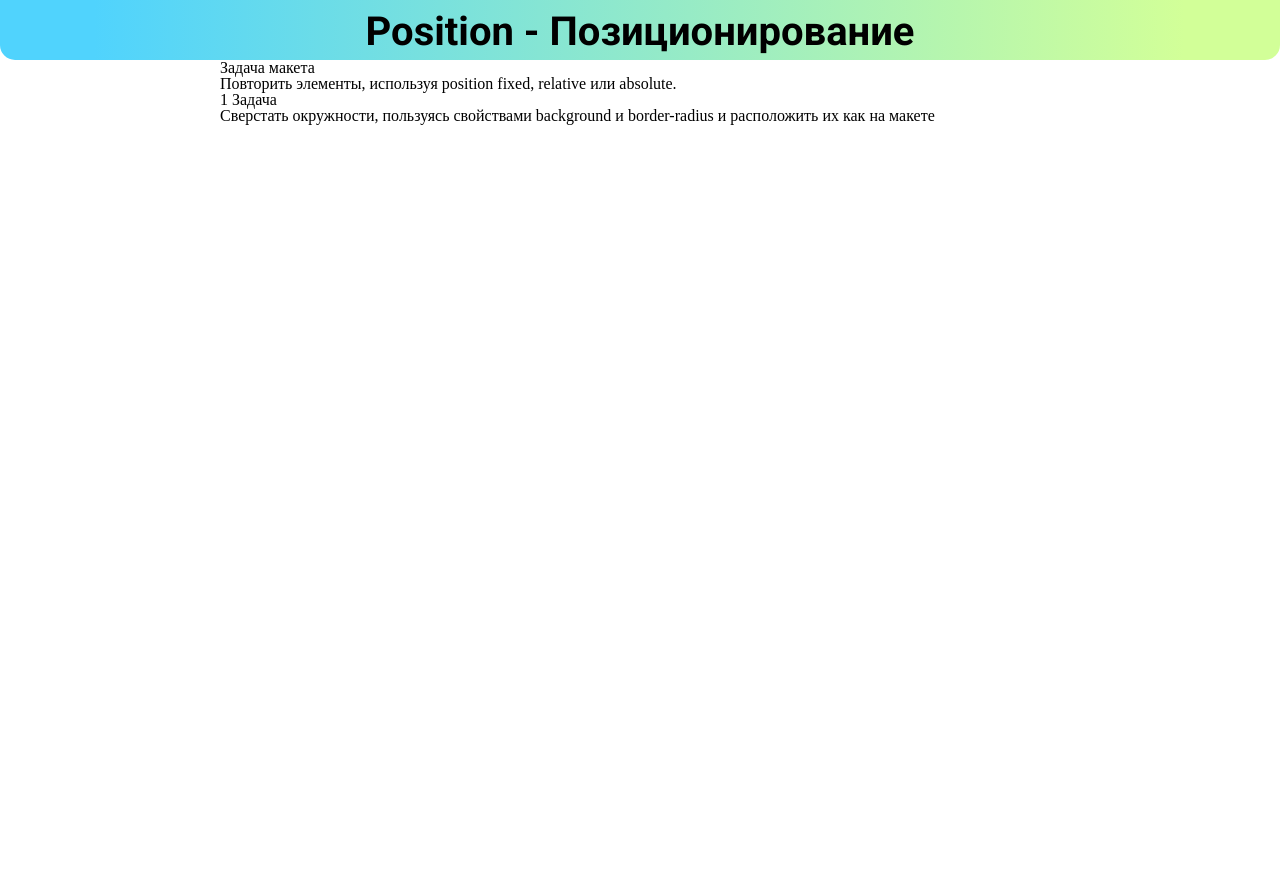
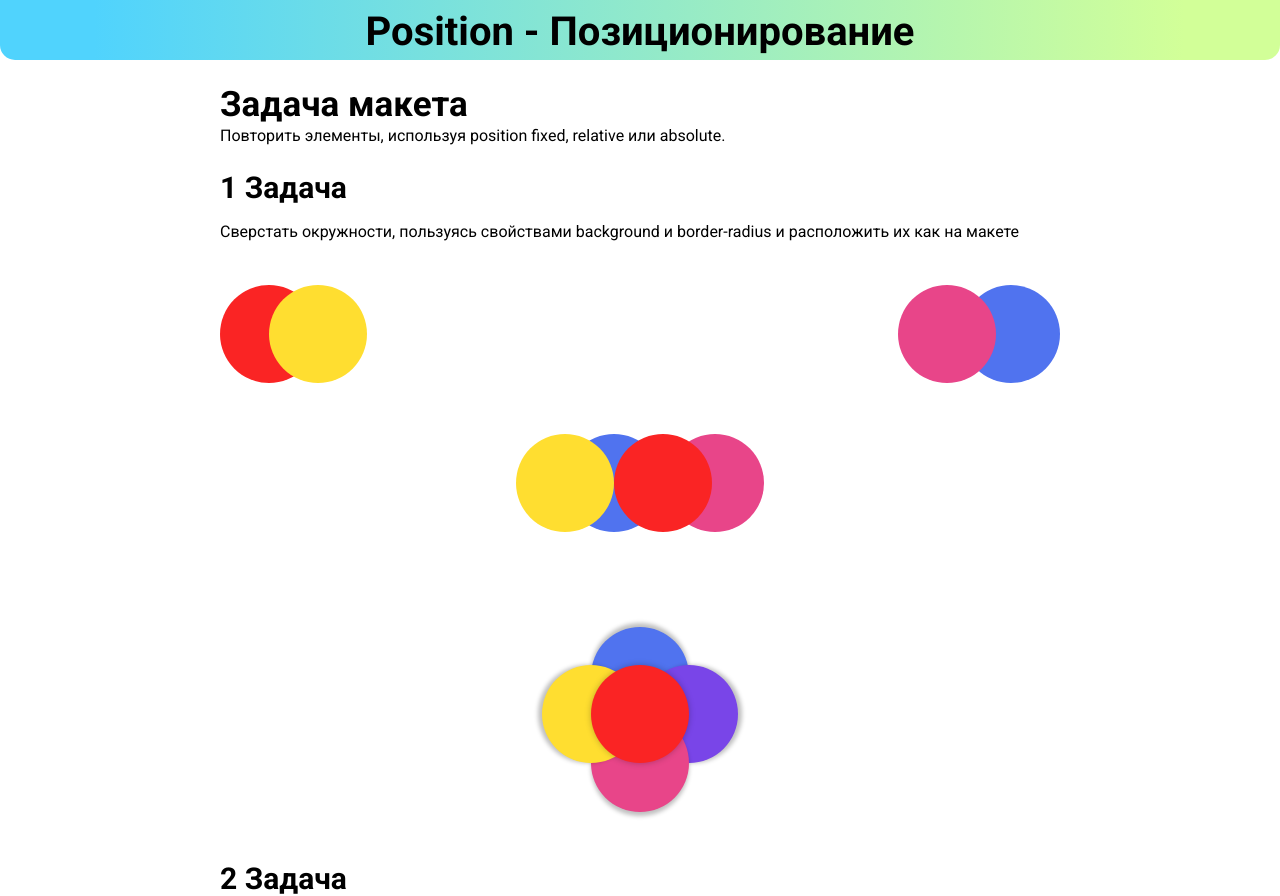
Before and after one commit to klevoDev/12-Position, a plain HTML site: page index.html in a window 1280 px wide. Before the commit the page ends 800 px from the top, so only its background shows below. Drawn offline with Linux system fonts and the light colour scheme.

Commit message:
add section task-one

```diff
--- a/css/style.css
+++ b/css/style.css
@@ -23,7 +23,18 @@
     color: #000000;
 }
 
+.text {
+    font-family: 'Roboto', sans-serif;
+    font-size: 16px;
+    line-height: 119%;
+}
 
+.title {
+    font-family: 'Roboto';
+    font-weight: 700;
+    font-size: 30px;
+    line-height: 117%;
+}
 
 
 
@@ -31,6 +42,8 @@
 .header {
     background: linear-gradient(90.16deg, #50D3FD 7.4%, #D2FF98 92.52%);
     border-radius: 0px 0px 15px 15px;
+
+    margin-bottom: 25px;
 }
 
 .header__logo {
@@ -50,12 +63,226 @@
 
 .task-one {}
 
-.container {}
+.task-one__subheading {
+    font-family: 'Roboto', sans-serif;
+    font-weight: 700;
+    font-size: 35px;
+    line-height: 117%;
+}
 
-.task-one__subheading {}
+.task-one__text {
+    margin-bottom: 25px;
+}
 
-.task-one__text {}
+.task-one__title {
+    margin-bottom: 17px;
+}
 
-.text {}
+.task-one__desc {
+    margin-bottom: 44px;
+}
 
-.task-one__title {}
+
+
+.task-one__circle {
+    position: relative;
+
+    margin-bottom: 51px;
+}
+
+.range__red {
+    width: 98px;
+    height: 98px;
+    border-radius: 50px;
+
+    background: #FA2424;
+}
+
+.range__blue {
+    width: 98px;
+    height: 98px;
+    border-radius: 50px;
+
+    background: #5073EF;
+
+    position: absolute;
+    top: 0;
+    right: 0;
+}
+
+.task-one__circle::before {
+    content: '';
+
+    position: absolute;
+    width: 98px;
+    height: 98px;
+    border-radius: 50px;
+
+    top: 0;
+    left: 49px;
+    z-index: 1;
+
+    background: #FFDE30;
+}
+
+.task-one__circle::after {
+    content: '';
+
+    position: absolute;
+    width: 98px;
+    height: 98px;
+    border-radius: 50px;
+
+    top: 0;
+    right: 64px;
+    z-index: 1;
+
+    background: #E84589;
+}
+
+
+
+.task-one__circle-center {
+    position: relative;
+    max-width: 248px;
+    margin: 0 auto;
+
+    margin-bottom: 133px;
+}
+
+.range__yellow {
+    width: 98px;
+    height: 98px;
+    border-radius: 50px;
+
+    background: #FFDE30;
+}
+
+.task-one__circle-center::before {
+    content: '';
+
+    position: absolute;
+    top: 0;
+    left: 49px;
+    z-index: -1;
+
+    width: 98px;
+    height: 98px;
+    border-radius: 50px;
+
+    background: #5073EF;
+}
+
+.task-one__circle-center::after {
+    content: '';
+
+    position: absolute;
+    top: 0;
+    right: 52px;
+
+    width: 98px;
+    height: 98px;
+    border-radius: 50px;
+    background: #FA2424;
+}
+
+.range__vinous {
+    position: absolute;
+    top: 0;
+    right: 0;
+
+    width: 98px;
+    height: 98px;
+    border-radius: 50px;
+
+    background: #E84589;
+}
+
+
+
+.task-one__circle-rhombus {
+    position: relative;
+    max-width: 98px;
+    margin: 0 auto;
+
+    margin-bottom: 98px;
+}
+
+.range__red-center {
+    height: 98px;
+    border-radius: 50px;
+    background: #FA2424;
+
+    box-shadow: 0px 0px 6px rgba(0, 0, 0, 0.25);
+}
+
+.task-one__circle-rhombus::before {
+    content: '';
+
+    position: absolute;
+    top: 0;
+    right: 49px;
+
+    width: 98px;
+    height: 98px;
+    border-radius: 50px;
+    z-index: -1;
+
+    background: #FFDE30;
+    box-shadow: -4px 0px 4px rgba(0, 0, 0, 0.25);
+}
+
+.task-one__circle-rhombus::after {
+    content: '';
+
+    position: absolute;
+    top: 0;
+    left: 49px;
+    z-index: -3;
+
+    width: 98px;
+    height: 98px;
+    border-radius: 50px;
+
+    background: #7945E8;
+    box-shadow: 4px 0px 4px rgba(0, 0, 0, 0.25);
+}
+
+.range__red-center::before {
+    content: '';
+
+    bottom: 38px;
+    left: 0px;
+    z-index: -4;
+
+    position: absolute;
+    width: 98px;
+    height: 98px;
+    border-radius: 50px;
+
+    background: #5073EF;
+    box-shadow: 0px -4px 4px rgba(0, 0, 0, 0.25);
+}
+
+.range__red-center::after {
+    content: '';
+
+    top: 49px;
+    left: 0px;
+    z-index: -2;
+
+    position: absolute;
+    width: 98px;
+    height: 98px;
+    border-radius: 50px;
+
+    background: #E84589;
+    box-shadow: 0px 4px 4px rgba(0, 0, 0, 0.25);
+}
+
+
+
+
+
+
+/* почему margin-left упирает вправо впритык */
--- a/index.html
+++ b/index.html
@@ -31,17 +31,31 @@
                     <p class="task-one__text text">
                         Повторить элементы, используя position fixed, relative или absolute.
                     </p>
-                    <h3 class="task-one__title">
+                    <h3 class="task-one__title title">
                         1 Задача
                     </h3>
-                    <p class="task-one__text text">
+                    <p class="task-one__desc text">
                         Сверстать окружности, пользуясь свойствами background и border-radius и расположить их как на макете
                     </p>
+                    <div class="task-one__circle range">
+                        <div class="range__red circle"></div>
+                        <div class="range__blue circle"></div>
+                    </div>
+                    <div class="task-one__circle-center range">
+                        <div class="range__yellow circle"></div>
+                        <div class="range__vinous circle"></div>
+                    </div>
+                    <div class="task-one__circle-rhombus range">
+                        <div class="range__red-center circle"></div>
+                        <div class="range__vinous-bottom circle"></div>
+                    </div>
                 </div>
 
-                <section class="page__task-two page__task-two">
+                <section class="page__task-two task-two">
                     <div class="container">
-
+                        <h3 class="task__two title">
+                            2 Задача
+                        </h3>
                     </div>
 
                     <section class="page__task-three task-three">
```
Also changed, not shown: 1 other file.
